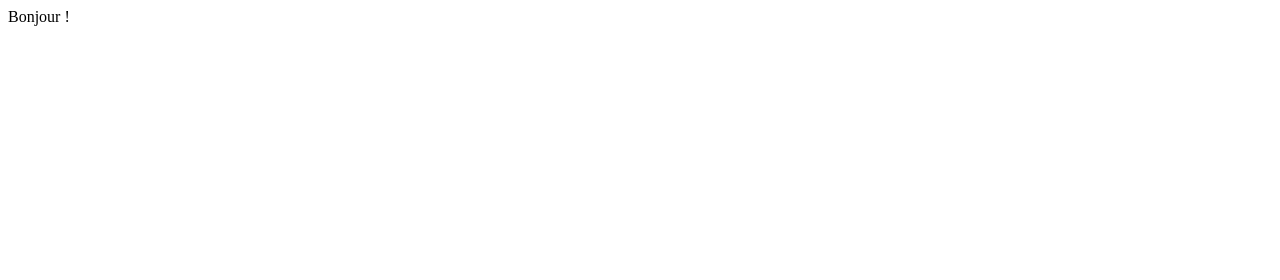
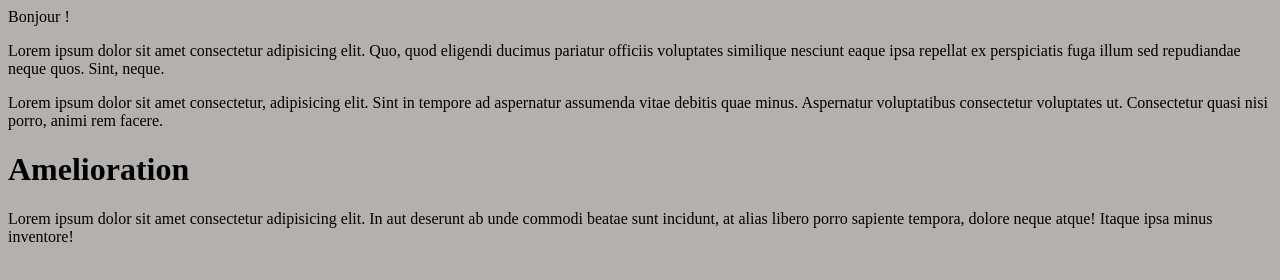
Before and after one commit to DuvalK78/tp-git, a plain HTML site: page index.html in a window 1280 px wide. Drawn offline with Linux system fonts and the light colour scheme.

Commit message:
amelioration 2.0it

```diff
--- a/index.html
+++ b/index.html
@@ -4,10 +4,15 @@
     <meta charset="UTF-8">
     <meta name="viewport" content="width=, initial-scale=1.0">
     <title>Mon portfolio</title>
+    <link rel="stylesheet" href="style.css">
 </head>
 <body>
+    Bonjour !
+    <p>Lorem ipsum dolor sit amet consectetur adipisicing elit. Quo, quod eligendi ducimus pariatur officiis voluptates similique nesciunt eaque ipsa repellat ex perspiciatis fuga illum sed repudiandae neque quos. Sint, neque.</p>
+    <p>Lorem ipsum dolor sit amet consectetur, adipisicing elit. Sint in tempore ad aspernatur assumenda vitae debitis quae minus. Aspernatur voluptatibus consectetur voluptates ut. Consectetur quasi nisi porro, animi rem facere.</p>
+    <h1>Amelioration</h1>
+    <p>Lorem ipsum dolor sit amet consectetur adipisicing elit. In aut deserunt ab unde commodi beatae sunt incidunt, at alias libero porro sapiente tempora, dolore neque atque! Itaque ipsa minus inventore!</p>
 
-Bonjour !
 
 </body>
 </html>
--- /dev/null
+++ b/style.css
@@ -0,0 +1,3 @@
+body{
+    background-color: rgb(179, 176, 176);
+}
```
